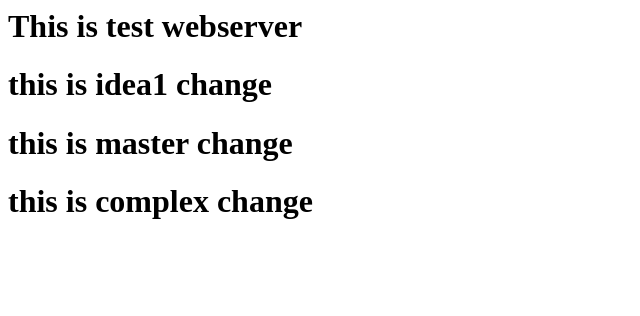
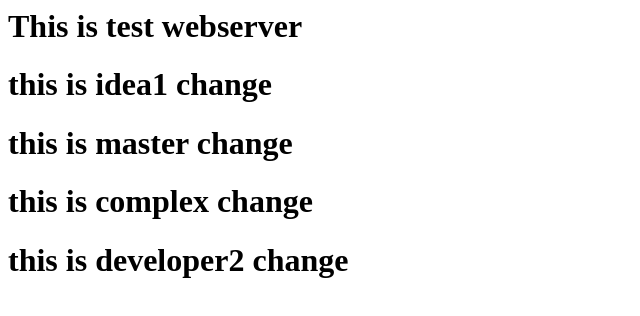
Before and after one commit to rajeev4u1003/webapp, a plain HTML site: page index.html in a window 1280 px wide. Shown: the whole page, without its empty margins (0-640 px from the left). Drawn offline with Linux system fonts and the light colour scheme.

Commit message:
Update index.html

```diff
--- a/index.html
+++ b/index.html
@@ -2,3 +2,4 @@
 <h1>this is idea1 change</h1>
 <h1>this is master change</h1>
 <h1>this is complex change</h1>
+<h1>this is developer2 change</h1>
```
